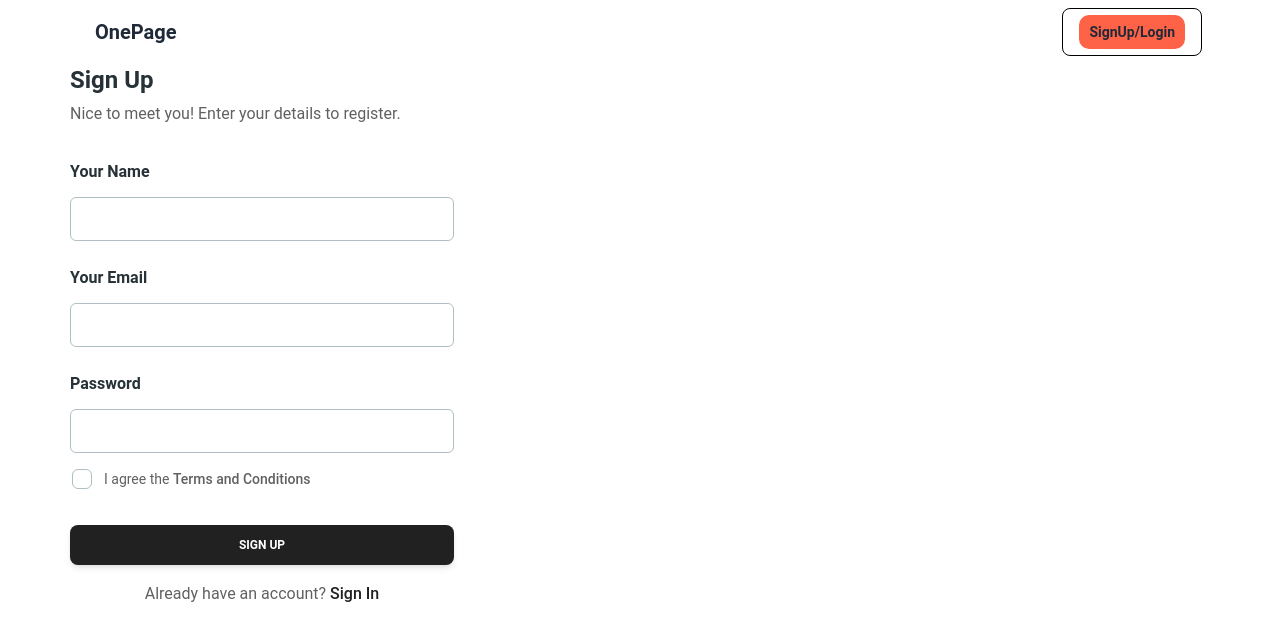
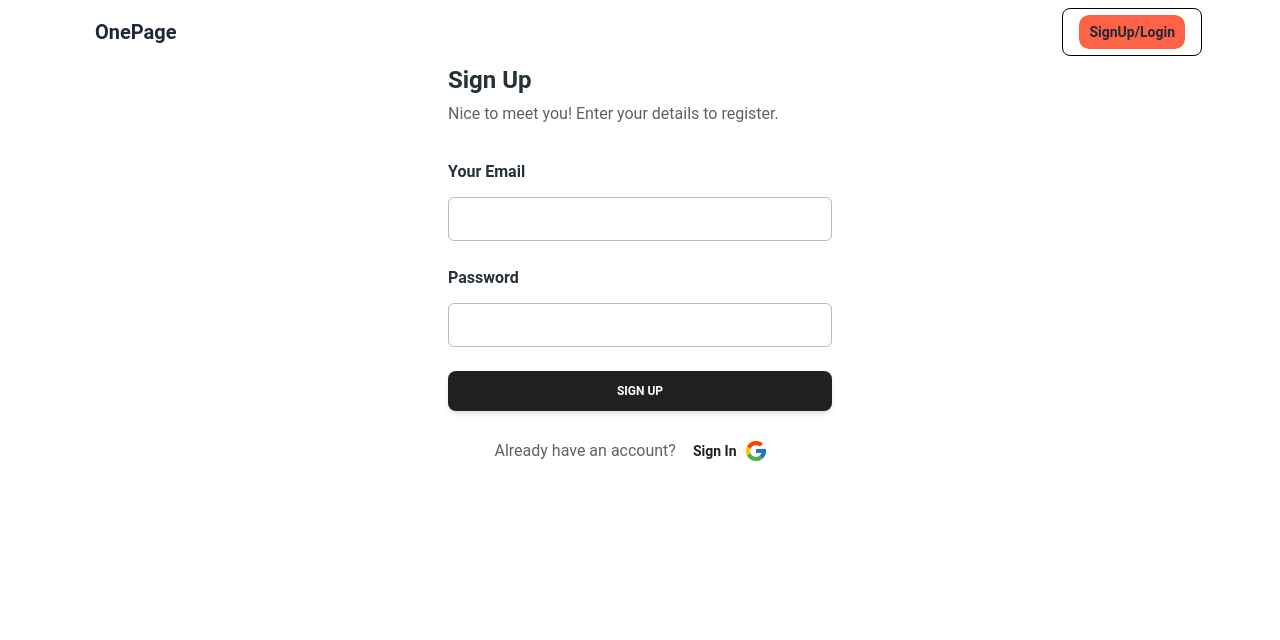
Before and after one commit to riyajul505/one-page-website, a React (Vite) app in the folder Fronted/: page /login in a window 1280 px wide. Shown: the top 640 px of the page. Built offline with nearby package versions, Linux system fonts and the light colour scheme.

Commit message:
adding AuthProvider

```diff
--- a/Fronted/package.json
+++ b/Fronted/package.json
@@ -15,6 +15,7 @@
     "match-sorter": "^6.3.4",
     "react": "^18.2.0",
     "react-dom": "^18.2.0",
+    "react-icons": "^5.3.0",
     "react-router-dom": "^6.23.0",
     "sort-by": "^1.2.0"
   },
--- /dev/null
+++ b/Fronted/src/Context/AuthProvider.jsx
@@ -0,0 +1,14 @@
+import React, { createContext, useState } from 'react';
+export const AuthContext = createContext(null);
+const AuthProvider = ({children}) => {
+    const [user, setUser] = useState(null);
+    const [loading, setLoading] = useState(true);
+    const drilling = {user, loading};
+    return (
+        <AuthContext.Provider value={drilling}>
+            {children}
+        </AuthContext.Provider>
+    );
+};
+
+export default AuthProvider;
--- a/Fronted/src/Pages/Login/Login.jsx
+++ b/Fronted/src/Pages/Login/Login.jsx
@@ -1,13 +1,14 @@
 import {
+  Button,
   Card,
   Input,
-  Checkbox,
-  Button,
-  Typography,
+  Typography
 } from "@material-tailwind/react";
+import { FcGoogle } from "react-icons/fc";
+
 const Login = () => {
   return (
-    <div>
+    <div className="flex justify-center items-center">
       <Card color="transparent" shadow={false}>
         <Typography variant="h4" color="blue-gray">
           Sign Up
@@ -17,17 +18,7 @@ const Login = () => {
         </Typography>
         <form className="mt-8 mb-2 w-80 max-w-screen-lg sm:w-96">
           <div className="mb-1 flex flex-col gap-6">
-            <Typography variant="h6" color="blue-gray" className="-mb-3">
-              Your Name
-            </Typography>
-            <Input
-              size="lg"
-              placeholder="name@mail.com"
-              className=" !border-t-blue-gray-200 focus:!border-t-gray-900"
-              labelProps={{
-                className: "before:content-none after:content-none",
-              }}
-            />
+
             <Typography variant="h6" color="blue-gray" className="-mb-3">
               Your Email
             </Typography>
@@ -52,32 +43,14 @@ const Login = () => {
               }}
             />
           </div>
-          <Checkbox
-            label={
-              <Typography
-                variant="small"
-                color="gray"
-                className="flex items-center font-normal"
-              >
-                I agree the
-                <a
-                  href="#"
-                  className="font-medium transition-colors hover:text-gray-900"
-                >
-                  &nbsp;Terms and Conditions
-                </a>
-              </Typography>
-            }
-            containerProps={{ className: "-ml-2.5" }}
-          />
+
           <Button className="mt-6" fullWidth>
             sign up
           </Button>
-          <Typography color="gray" className="mt-4 text-center font-normal">
-            Already have an account?{" "}
-            <a href="#" className="font-medium text-gray-900">
-              Sign In
-            </a>
+          <Typography color="gray" className="mt-4 text-center font-normal flex items-center justify-center">
+            Already have an account? <span className="font-medium text-gray-900 flex items-center gap-3 ">
+               <button className="btn btn-ghost">Sign In<FcGoogle className="text-2xl" /></button>
+            </span>
           </Typography>
         </form>
       </Card>
```
Also changed, not shown: Fronted/src/main.jsx (+12 -9 lines), 1 other file (tests, documents, lock files or other folders).
